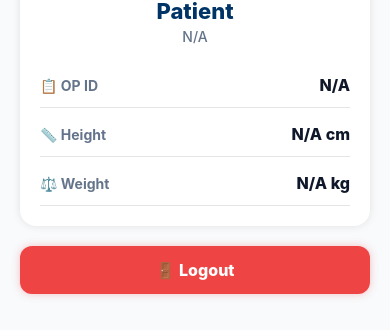
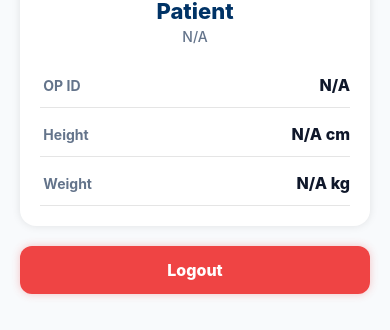
Before and after one commit to divyanandini2211/diet-app, a React Native app in the folder mobile-app/: screen /PatientProfile in a window 390 px wide. Shown: the part 194-524 px from the top of the page. Built offline with nearby package versions, Linux system fonts and the light colour scheme; no server answers.

Commit message:
Final secure backend auth and frontend UI fixes

```diff
--- a/mobile-app/screens/DietitianProfileScreen.js
+++ b/mobile-app/screens/DietitianProfileScreen.js
@@ -39,7 +39,7 @@ export default function DietitianProfileScreen({ route, navigation }) {
           <Text style={styles.name}>{user?.name || 'Dietitian'}</Text>
           <Text style={styles.email}>{user?.phone || 'N/A'}</Text>
           <View style={styles.roleBadge}>
-            <Text style={styles.roleText}>👨‍⚕️ Dietitian</Text>
+            <Text style={styles.roleText}> Dietitian</Text>
           </View>
         </View>
 
@@ -59,7 +59,7 @@ export default function DietitianProfileScreen({ route, navigation }) {
 
       {/* Logout Button */}
       <TouchableOpacity style={styles.logoutButton} onPress={handleLogout}>
-        <Text style={styles.logoutText}>🚪 Logout</Text>
+        <Text style={styles.logoutText}> Logout</Text>
       </TouchableOpacity>
     </SafeAreaView>
   );
--- a/mobile-app/screens/LoginScreen.js
+++ b/mobile-app/screens/LoginScreen.js
@@ -16,6 +16,9 @@ export default function LoginScreen({ navigation }) {
 
   const [otpSent, setOtpSent] = useState(false);
   const [userOtp, setUserOtp] = useState('');
+
+  // 🔥 NEW: Loading state to prevent 10 clicks!
+  const [isSendingOtp, setIsSendingOtp] = useState(false);
 
   const API_URL = `${process.env.EXPO_PUBLIC_API_URL}/api/auth`;
 
@@ -61,14 +64,20 @@ export default function LoginScreen({ navigation }) {
     if (role === 'patient' && !opId) return Alert.alert("Missing Info", "Please enter your OP / IP Number.");
 
     try {
+      setIsSendingOtp(true); // 🔥 Disable button and show "Sending..."
+
       const res = await axios.post(`${API_URL}/request-otp`, {
         name, email, phone, role, opId, height, weight
       });
 
       setOtpSent(true);
-      Alert.alert("OTP Sent", "Check your email for the code.");
+      // 🔥 Show the exact message from the backend!
+      Alert.alert("Notice", res.data.message);
+
     } catch (error) {
       Alert.alert("Error", error.response?.data?.message || "Could not send OTP.");
+    } finally {
+      setIsSendingOtp(false); // 🔥 Re-enable the button
     }
   };
 
@@ -192,8 +201,15 @@ export default function LoginScreen({ navigation }) {
                   </>
                 )}
 
-                <TouchableOpacity style={styles.submitBtn} onPress={isLogin ? handleFastLogin : handleRequestOtp}>
-                  <Text style={styles.submitText}>{isLogin ? 'Sign In' : 'Get OTP'}</Text>
+                {/* 🔥 NEW: Button that turns Gray and disables when loading */}
+                <TouchableOpacity
+                  style={[styles.submitBtn, isSendingOtp && { backgroundColor: '#888888' }]}
+                  onPress={isLogin ? handleFastLogin : handleRequestOtp}
+                  disabled={isSendingOtp}
+                >
+                  <Text style={styles.submitText}>
+                    {isSendingOtp ? 'Sending OTP...' : (isLogin ? 'Sign In' : 'Get OTP')}
+                  </Text>
                 </TouchableOpacity>
 
                 <TouchableOpacity style={styles.toggleContainer} onPress={() => setIsLogin(!isLogin)}>
--- a/mobile-app/screens/PatientProfileScreen.js
+++ b/mobile-app/screens/PatientProfileScreen.js
@@ -52,17 +52,17 @@ export default function PatientProfileScreen({ route, navigation }) {
         {/* Info Items */}
         <View style={styles.infoSection}>
           <View style={styles.infoItem}>
-            <Text style={styles.infoLabel}>📋 OP ID</Text>
+            <Text style={styles.infoLabel}> OP ID</Text>
             <Text style={styles.infoValue}>{patient?.opId || 'N/A'}</Text>
           </View>
 
           <View style={styles.infoItem}>
-            <Text style={styles.infoLabel}>📏 Height</Text>
+            <Text style={styles.infoLabel}> Height</Text>
             <Text style={styles.infoValue}>{patient?.height || 'N/A'} cm</Text>
           </View>
 
           <View style={styles.infoItem}>
-            <Text style={styles.infoLabel}>⚖️ Weight</Text>
+            <Text style={styles.infoLabel}> Weight</Text>
             <Text style={styles.infoValue}>{patient?.weight || 'N/A'} kg</Text>
           </View>
         </View>
@@ -70,7 +70,7 @@ export default function PatientProfileScreen({ route, navigation }) {
 
       {/* Logout Button */}
       <TouchableOpacity style={styles.logoutButton} onPress={handleLogout}>
-        <Text style={styles.logoutText}>🚪 Logout</Text>
+        <Text style={styles.logoutText}>Logout</Text>
       </TouchableOpacity>
     </SafeAreaView>
   );
```
Also changed, not shown: 1 other file (tests, documents, lock files or other folders).
